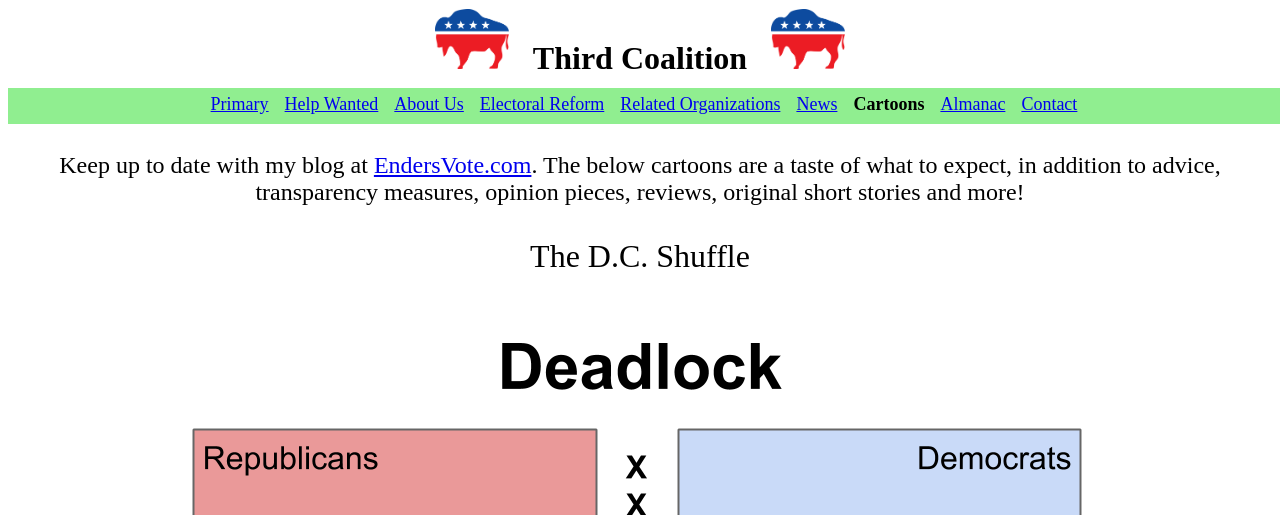
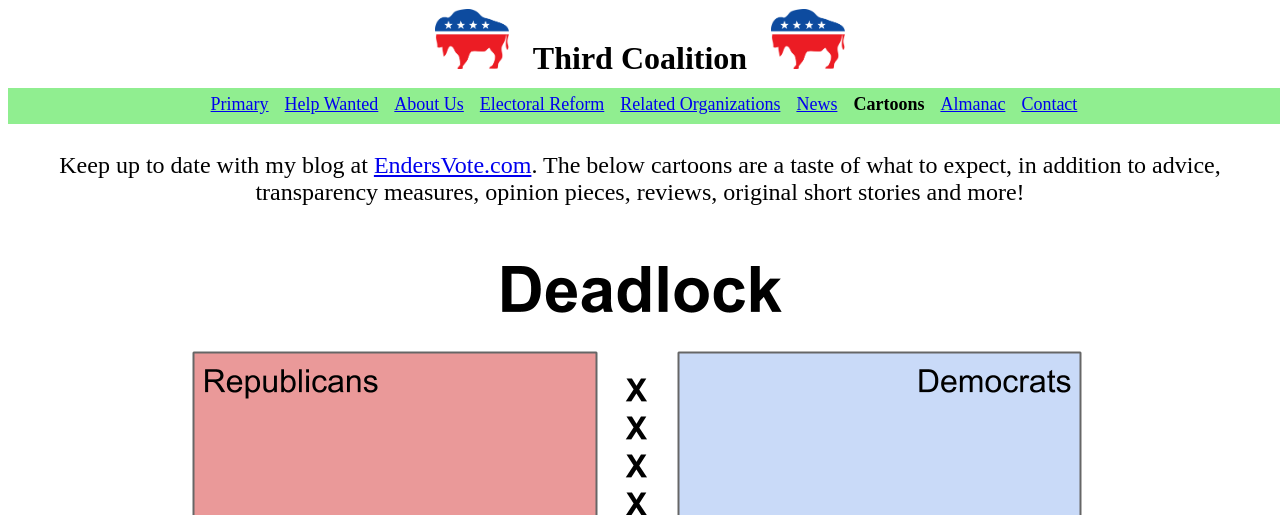
Before and after one commit to ThirdCoalition/primary, a Django app: page /blog in a window 1280 px wide. Shown: the top 515 px of the page. Run offline with Django 3.2, Linux system fonts and the light colour scheme.

Commit message:
tweak content

```diff
--- a/templates/blog.html
+++ b/templates/blog.html
@@ -7,7 +7,6 @@
 <div class="topdiv" style="padding-top:4px;">
   <p>Keep up to date with my blog at <a href="http://endersvote.com" target="_blank">EndersVote.com</a>. The below cartoons are a taste of what to expect, in addition to advice, transparency measures, opinion pieces, reviews, original short stories and more!</p>
 
-  <p style="font-size:xx-large;">The D.C. Shuffle</p>
   <img src="{% static 'deadlock.png' %}" alt="d.c. shuffle"</img>
 
   <p style="font-size:xx-large;">Lemmings</p>
```
